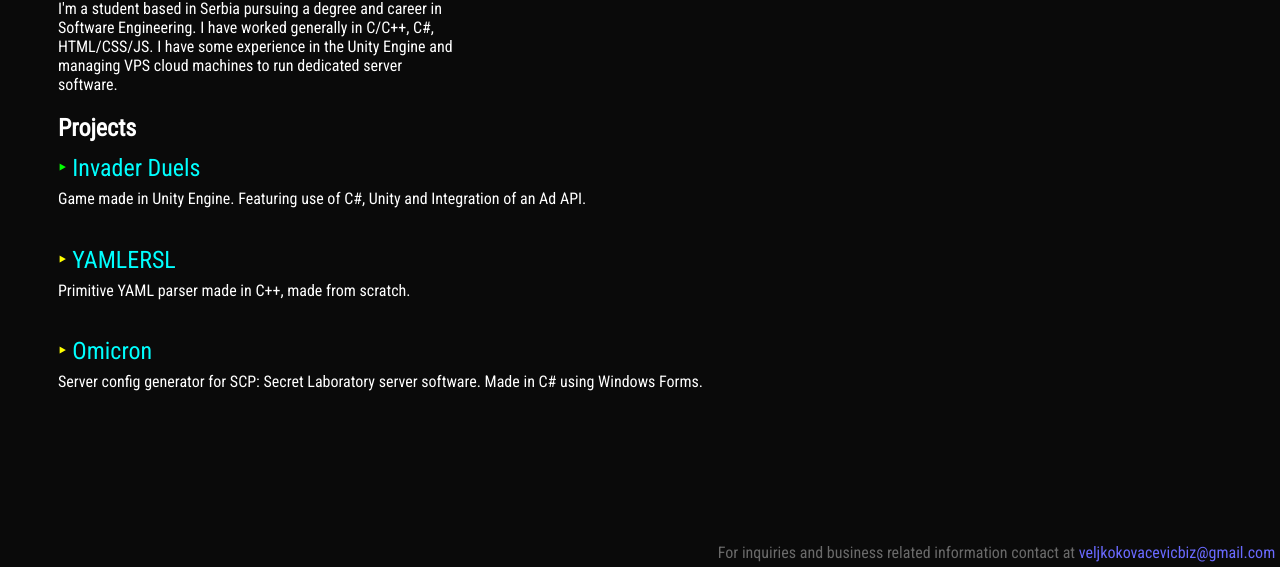
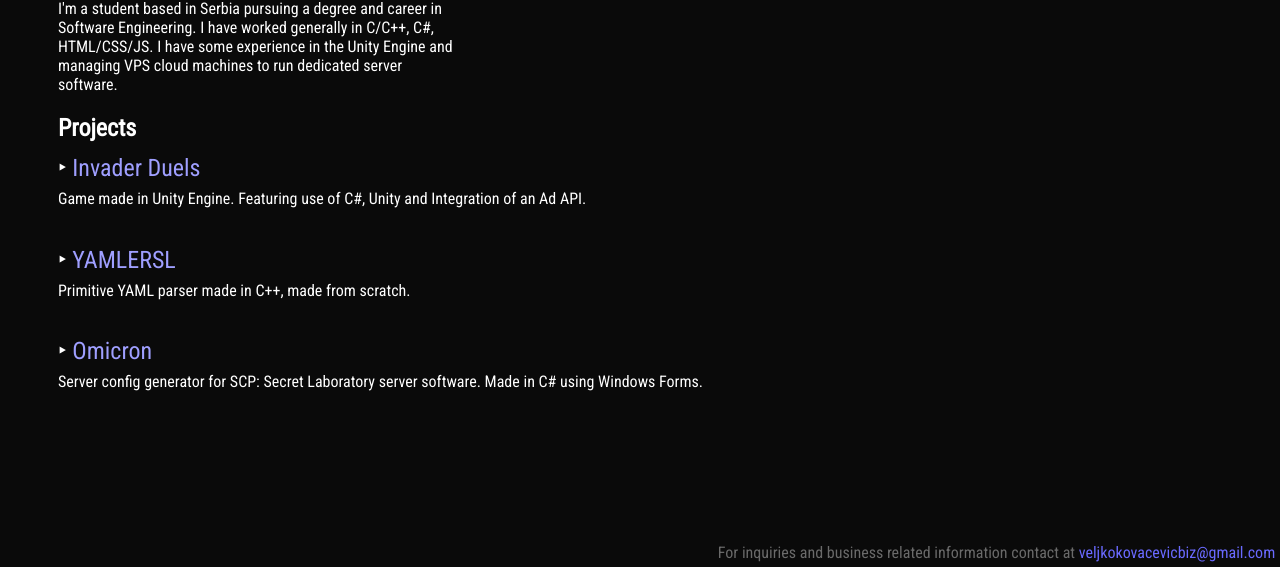
Before and after one commit to k0vac/k0vac.github.io, a plain HTML site: page index.html in a window 1280 px wide. Shown: the part 233-800 px from the top of the page. Drawn offline with Linux system fonts and the light colour scheme.

Commit message:
Arrow coloring and link styles

```diff
--- a/index.html
+++ b/index.html
@@ -25,17 +25,17 @@
                 </li>
                 <li><h2>Projects</h2></li>
                 <li id="projectlist">
-                    <span style="color:#00FF00">‣</span> <a href="https://play.google.com/store/apps/details?id=com.LANSlashZrenjanin.InvaderDuels">Invader Duels</a>
+                    ‣ <a href="https://play.google.com/store/apps/details?id=com.LANSlashZrenjanin.InvaderDuels">Invader Duels</a>
                     <p>Game made in Unity Engine. Featuring use of C#, Unity and Integration of an Ad API.</p>
                 </li>
                 <br>
                 <li id="projectlist">
-                    <span style="color:#FFFF00">‣</span> <a href="https://github.com/k0vac/yamlerSL">YAMLERSL</a>
+                    ‣ <a href="https://github.com/k0vac/yamlerSL">YAMLERSL</a>
                     <p>Primitive YAML parser made in C++, made from scratch.</p>
                 </li>
                 <br>
                 <li id="projectlist">
-                    <span style="color:#FFFF00">‣</span> <a href="https://github.com/k0vac/omicron">Omicron</a>
+                    ‣ <a href="https://github.com/k0vac/omicron">Omicron</a>
                     <p>Server config generator for SCP: Secret Laboratory server software. Made in C# using Windows Forms.</p>
                 </li>
 
--- a/style.css
+++ b/style.css
@@ -44,7 +44,7 @@ li img:hover {
     max-width: 400px;
     min-width: 400px;
 }
-a {text-decoration: none; color:aqua;}
+a {text-decoration: none; color:#9F9FFF;}
 a:visited {color:#9F9FFF; text-decoration: none;}
 a.link:hover {color:black; background-color: aqua;}
 #mainlist {list-style-type: none; }
```
